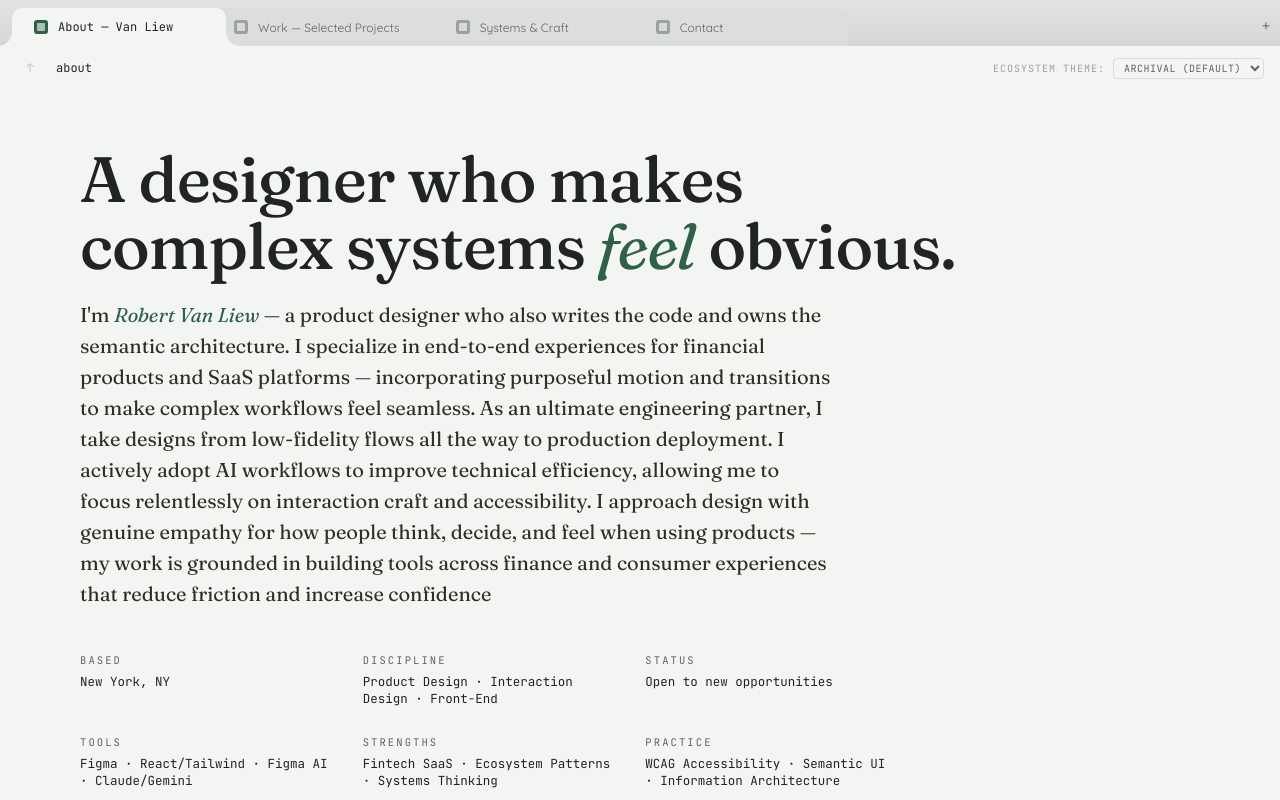
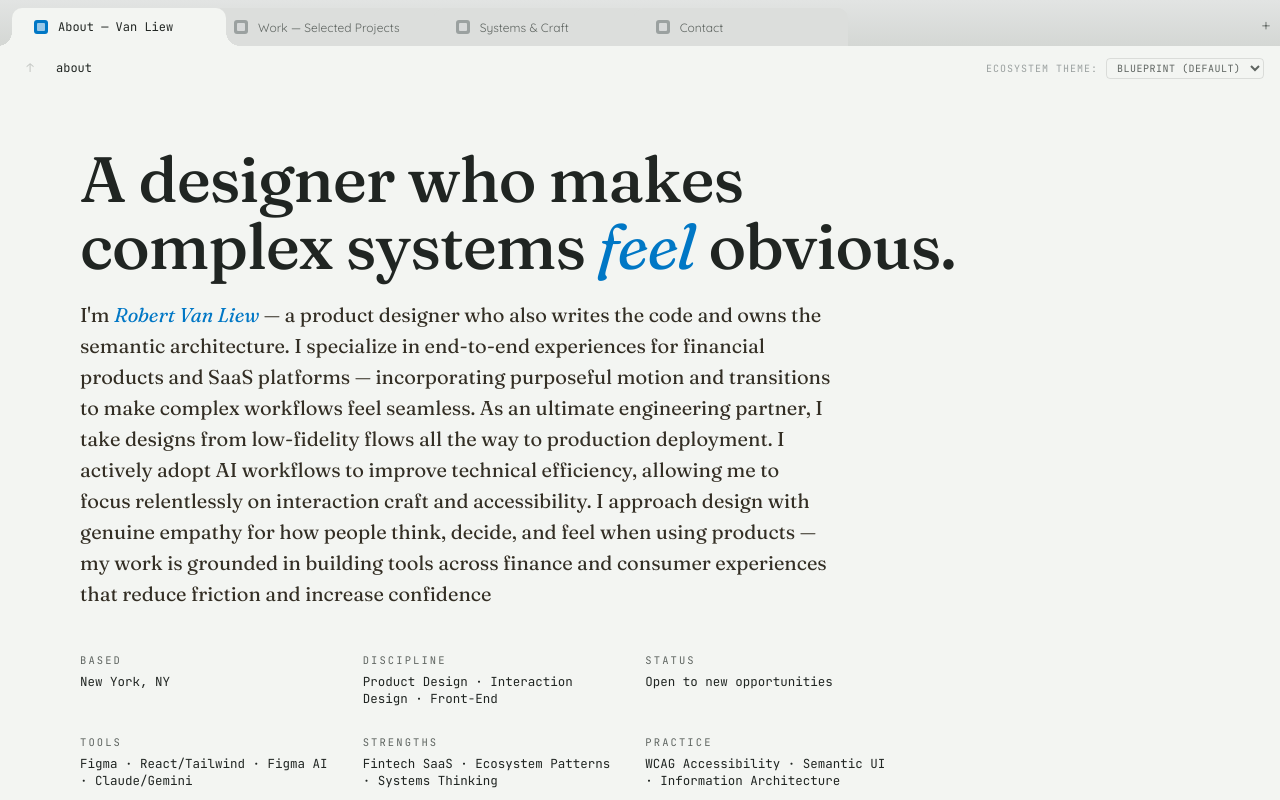
Before and after one commit to robertvanliew/robert-van-liew, a website: page Portfolio.html in a window 1280 px wide. Drawn offline with Linux system fonts and the light colour scheme; no server answers.

Commit message:
feat: set Blueprint as default ecosystem theme

```diff
--- a/Portfolio.html
+++ b/Portfolio.html
@@ -37,7 +37,7 @@
 
   <!-- ── GEO: AI Answer Engine signals ── -->
   <meta name="robots" content="index, follow, max-snippet:-1, max-image-preview:large">
-  <meta name="theme-color" content="#30604a">
+  <meta name="theme-color" content="#0077c5">
 
   <!-- ── AEO: JSON-LD Structured Data ── -->
   <script type="application/ld+json">
@@ -119,7 +119,7 @@
       --ink: #202522;
       --ink-soft: #5f6561;
       --ink-faint: #9ba1a0;
-      --accent: #30604a;
+      --accent: #0077c5;
     }
 
     * {
@@ -1498,9 +1498,9 @@
           style="font-family:'JetBrains Mono',monospace; font-size:10px; color:var(--ink-faint); letter-spacing:0.1em; text-transform:uppercase;">Ecosystem
           Theme:</label>
         <select id="theme-selector" class="theme-select">
-          <option value="#30604a">Archival (Default)</option>
+          <option value="#30604a">Archival</option>
           <option value="#2ca01c">Ledger</option>
-          <option value="#0077c5">Blueprint</option>
+          <option value="#0077c5" selected>Blueprint (Default)</option>
           <option value="#d9a000">Highlighter</option>
         </select>
       </div>
```
